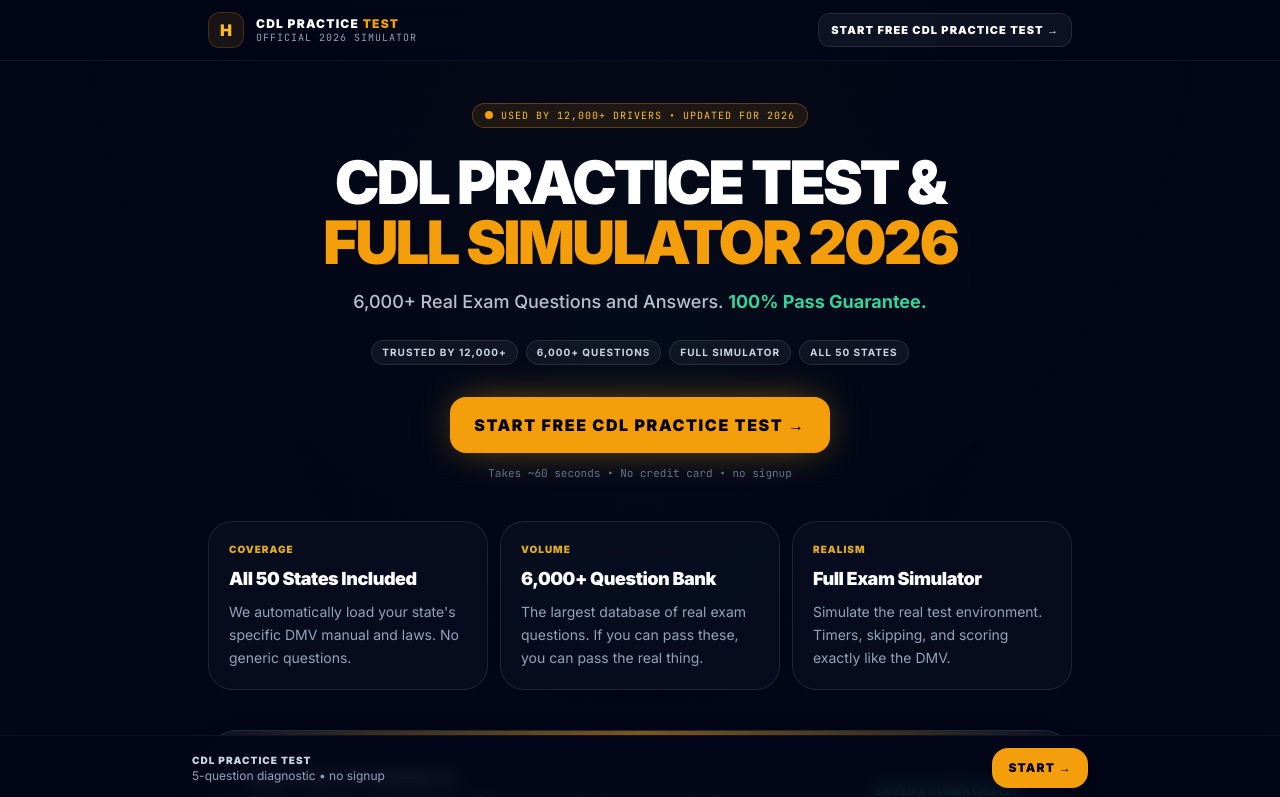
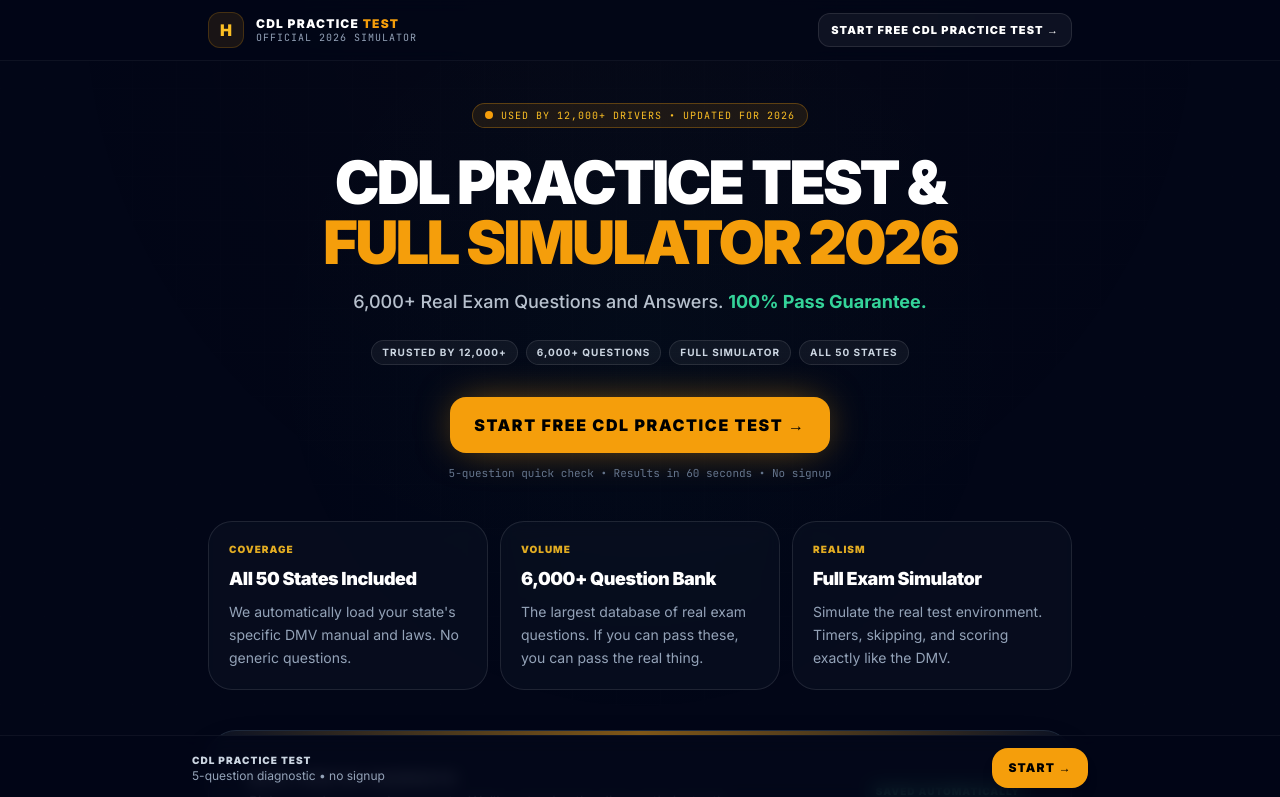
Before and after one commit to ismaelngoie/cdlpracticetest, a Next.js app: page / in a window 1280 px wide. Shown: the top 797 px of the page. Built offline with nearby package versions, Linux system fonts and the light colour scheme.

Commit message:
Update page.tsx

```diff
--- a/app/page.tsx
+++ b/app/page.tsx
@@ -243,7 +243,7 @@ export default function Home() {
             </button>
           </div>
 
-          <div className="mt-3 text-[11px] text-slate-500 font-mono">Takes ~60 seconds • No credit card • no signup</div>
+          <div className="mt-3 text-[11px] text-slate-500 font-mono">5-question quick check • Results in 60 seconds • No signup</div>
         </motion.div>
 
         {/* VALUE STRIP */}
```
